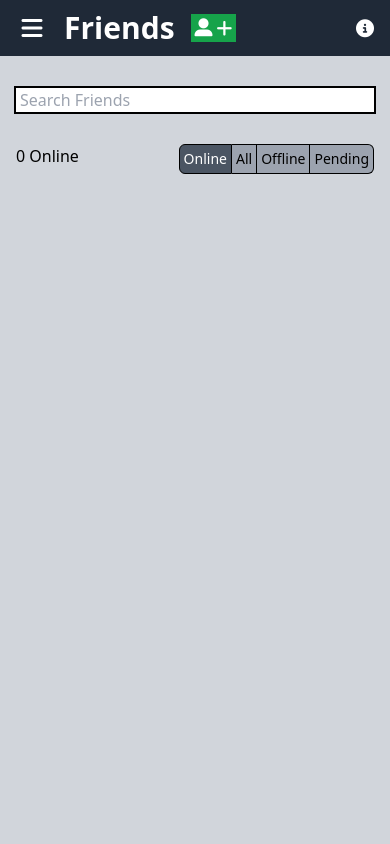
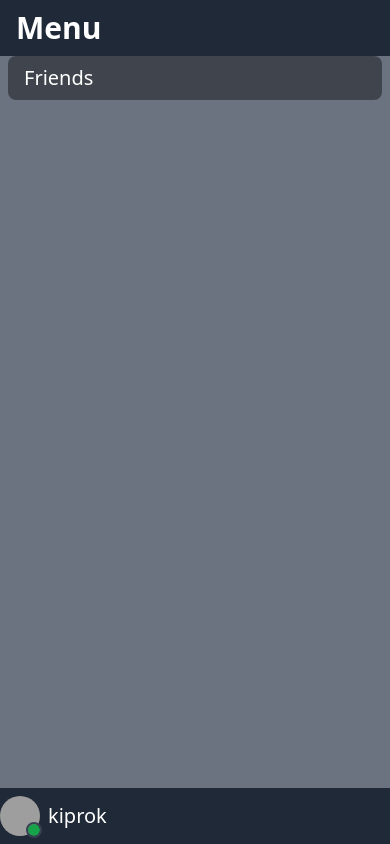
Before and after one commit to kiprok/DiscordButBetter.Client, a Vue app: page / in a window 390 px wide. Built offline with nearby package versions, Linux system fonts and the light colour scheme; grey boxes are pictures that could not be loaded.

Commit message:
Added animations to the side menus

```diff
--- a/src/App.vue
+++ b/src/App.vue
@@ -1,5 +1,5 @@
 <script setup>
-import ChatSideMenu from '@/components/ChatSideMenu.vue';
+import ChatSideMenu from '@/components/sideMenus/ChatSideMenu.vue';
 </script>
 
 <template>
--- a/src/assets/main.css
+++ b/src/assets/main.css
@@ -2,8 +2,9 @@
 @tailwind components;
 @tailwind utilities;
 
-body{
+html, body{
   overflow: hidden;
+  overscroll-behavior: contain;
 }
 
 pre code.hljs {
--- a/src/components/ChatLeftSideMenuButton.vue
+++ b/src/components/ChatLeftSideMenuButton.vue
@@ -3,13 +3,14 @@ import { useUserStore } from '@/stores/user.js';
 import { useConversationStore } from '@/stores/conversation.js';
 import { computed } from 'vue';
 import NotificationBadge from '@/components/NotificationBadge.vue';
+import { useChatLeftSideMenuStore } from '@/stores/chatLeftSideMenu.js';
 
 const userStore = useUserStore();
 const conversationStore = useConversationStore();
+const chatLeftSideMenuStore = useChatLeftSideMenuStore();
 
 function ToggleSideMenu() {
-  let sideMenu = document.querySelector('#SideMenu');
-  sideMenu.classList.toggle('hidden');
+  chatLeftSideMenuStore.toggleLeftSideMenu();
 }
 
 const totalNotifications = computed(() => {
--- a/src/components/MessageListItem.vue
+++ b/src/components/MessageListItem.vue
@@ -5,7 +5,7 @@ import { useSendingMessageStore } from '@/stores/sendingMessage.js';
 import { useConversationStore } from '@/stores/conversation.js';
 import { escapeHtml, parseMarkdownMessage, parseMarkdownReply } from '@/composables/markdown.js';
 import ContextModal from '@/components/modals/ContextModal.vue';
-import TouchComponentHold from '@/components/Touch/TouchComponentHold.vue';
+import TouchComponentHold from '@/components/touch/TouchComponentHold.vue';
 
 const emits = defineEmits(['scroll-reply', 'OnMountChange']);
 const props = defineProps(['message', 'allowedFunctions', 'previousAlsoOwner', 'tag']);
--- a/src/components/ChatSideMenu.vue
+++ b/src/components/sideMenus/ChatSideMenu.vue
@@ -4,16 +4,17 @@ import { useConversationStore } from '@/stores/conversation.js';
 import { useRoute, useRouter } from 'vue-router';
 import NotificationBadge from '@/components/NotificationBadge.vue';
 import UserProfilePicture from '@/components/UserProfilePicture.vue';
+import { useChatLeftSideMenuStore } from '@/stores/chatLeftSideMenu.js';
 
 const route = useRoute();
 const router = useRouter();
 
 const userStore = useUserStore();
 const conversationStore = useConversationStore();
+const chatLeftSideMenuStore = useChatLeftSideMenuStore();
 
 function ToggleSideMenu() {
-  let sideMenu = document.querySelector('#SideMenu');
-  sideMenu.classList.toggle('hidden');
+  chatLeftSideMenuStore.toggleLeftSideMenu();
 }
 
 async function CloseConversation(convoId) {
@@ -27,8 +28,9 @@ async function CloseConversation(convoId) {
 <template>
   <div
     id="SideMenu"
-    class="absolute left-0 top-0 z-10 hidden h-dvh w-screen flex-none bg-green-600 md:static md:left-auto
-      md:top-auto md:block md:h-full md:w-72">
+    class="absolute left-0 transition-[transform] ease-in-out top-0 z-20 h-dvh w-screen flex-none bg-green-600
+      md:static md:left-auto md:top-auto md:block md:translate-x-0 md:h-full md:transition-none md:w-72"
+    :class="{ '-translate-x-full': chatLeftSideMenuStore.leftSideMenuIsOpen }">
     <div class="flex size-full flex-col">
       <div class="flex h-14 flex-none items-center bg-gray-800 p-4">
         <h2 class="text-3xl font-bold text-white">Menu</h2>
--- /dev/null
+++ b/src/stores/chatLeftSideMenu.js
@@ -0,0 +1,15 @@
+import { defineStore } from 'pinia';
+import { ref } from 'vue';
+
+export const useChatLeftSideMenuStore = defineStore('chatLeftSideMenu', () => {
+  const leftSideMenuIsOpen = ref(false);
+
+  function toggleLeftSideMenu() {
+    leftSideMenuIsOpen.value = !leftSideMenuIsOpen.value;
+  }
+
+  return {
+    leftSideMenuIsOpen,
+    toggleLeftSideMenu,
+  };
+});
--- a/src/stores/user.js
+++ b/src/stores/user.js
@@ -137,10 +137,12 @@ export const useUserStore = defineStore('user', () => {
   }
 
   function AddFriend(userId) {
+    if (friends.includes(userId)) return;
     friends.push(userId);
   }
 
   function SendFriendRequest(userId) {
+    if (friends.includes(userId)) return;
     friends.push(userId);
   }
 
--- a/src/views/ChatView.vue
+++ b/src/views/ChatView.vue
@@ -11,7 +11,7 @@ import ChatLeftSideMenuButton from '@/components/ChatLeftSideMenuButton.vue';
 import { useSearchStore } from '@/stores/search.js';
 import MessageListItem from '@/components/MessageListItem.vue';
 import PaginationButtons from '@/components/PaginationButtons.vue';
-import ChatInfoMenu from '@/components/ChatInfoMenu.vue';
+import ChatInfoMenu from '@/components/sideMenus/ChatInfoMenu.vue';
 
 const MessageList = defineAsyncComponent(() => import('@/components/MessageList.vue'));
 
@@ -134,10 +134,8 @@ function SendChatMessage() {
           placeholder="Search for text" />
       </form>
     </chat-top-bar>
-    <div class="static flex grow min-w-0 flex-row overflow-hidden bg-purple-600">
-      <div
-        class="flex flex-col bg-blue-600 grow min-w-0 group-[.sidebar-checked]:hidden lg:!flex"
-        ref="messageListRef">
+    <div class="relative flex grow min-w-0 flex-row overflow-hidden bg-purple-600">
+      <div class="flex flex-col bg-blue-600 grow min-w-0 lg:!flex" ref="messageListRef">
         <div class="size-full bg-gray-300">
           <message-list
             :convoId="conversationStore.GetConversationById(route.params.id)?.convoId"
@@ -182,7 +180,8 @@ function SendChatMessage() {
         </div>
       </div>
       <chat-info-menu
-        class="flex-none hidden group-[.sidebar-checked]:block lg:!block"
+        class="flex-none absolute z-10 top-0 translate-x-full transition-transform h-full ease-in-out
+          group-[.sidebar-checked]:translate-x-0 lg:translate-x-0 lg:transition-none lg:static"
         :convoId="route.params.id" />
     </div>
   </div>
--- a/src/views/FriendListView.vue
+++ b/src/views/FriendListView.vue
@@ -180,10 +180,8 @@ async function GenRandomMessage() {
         <i class="fa-solid fa-circle-info"></i>
       </button>
     </ChatTopBar>
-    <div class="flex grow min-h-0 min-w-0">
-      <div
-        class="grow min-w-0 overflow-y-scroll bg-gray-300 px-4 sm:px-8 pt-8 lg:block"
-        :class="{ hidden: sidePanelView }">
+    <div class="relative flex grow min-h-0 min-w-0">
+      <div class="grow min-w-0 overflow-y-scroll bg-gray-300 px-4 sm:px-8 pt-8 lg:block">
         <div class="size-full flex flex-col">
           <div class="w-full h-14 flex-none">
             <input
@@ -264,8 +262,9 @@ async function GenRandomMessage() {
         </div>
       </div>
       <div
-        class="w-full flex-none bg-gray-600 lg:flex lg:w-[22rem]"
-        :class="{ hidden: !sidePanelView, flex: sidePanelView }">
+        class="w-full h-full absolute transition-transform ease-in-out lg:static lg:transition-none
+          lg:translate-x-0 lg:flex-none bg-gray-600 lg:flex lg:w-[22rem]"
+        :class="{ 'translate-x-full': !sidePanelView }">
         <div>
           <simple-button :disabled="_addingUsers" @click="GenUsers">add users</simple-button>
           <simple-button :disabled="_sendingRandomMessage" @click="GenRandomMessage">
```
Also changed, not shown: src/components/sideMenus/ChatInfoMenu.vue (renamed from src/components/ChatInfoMenu.vue), src/components/touch/TouchComponentHold.vue (renamed from src/components/Touch/TouchComponentHold.vue).
